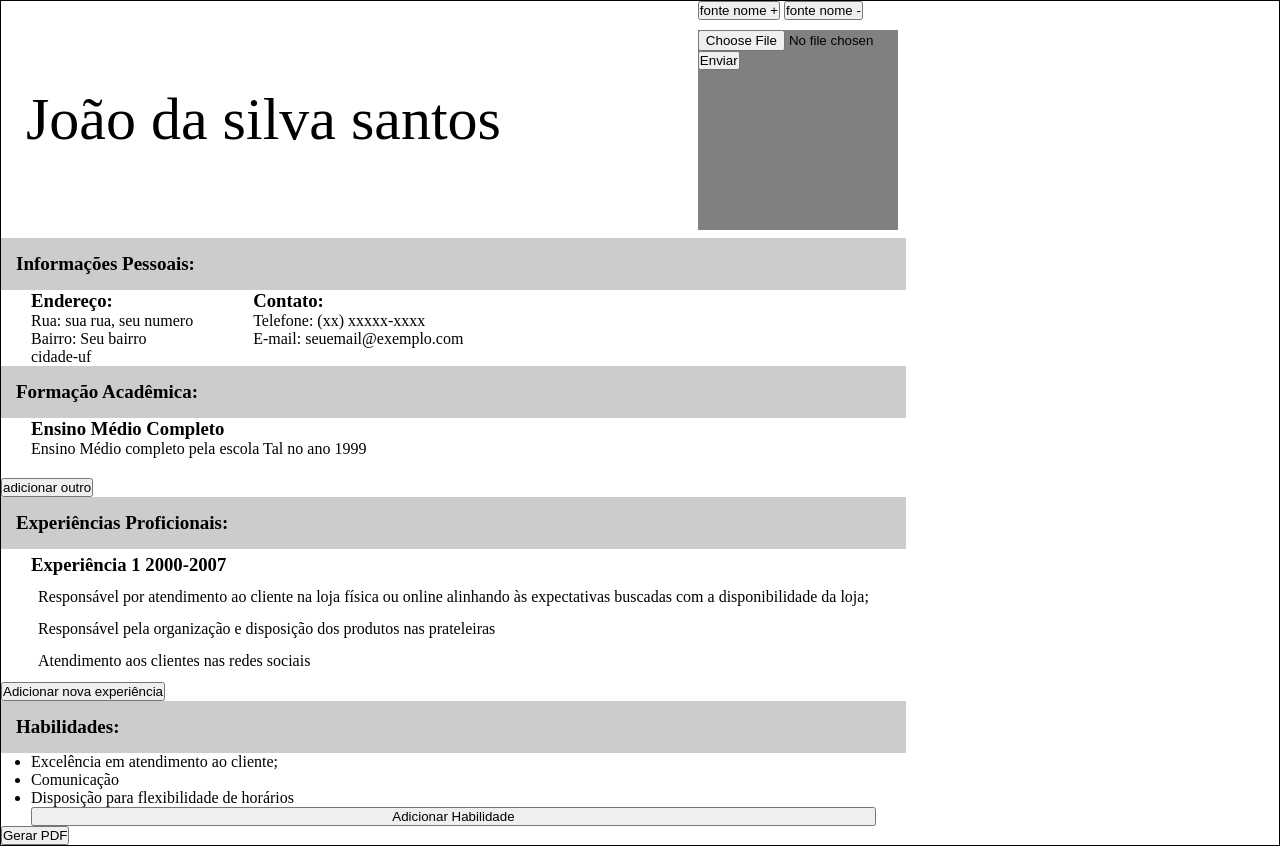
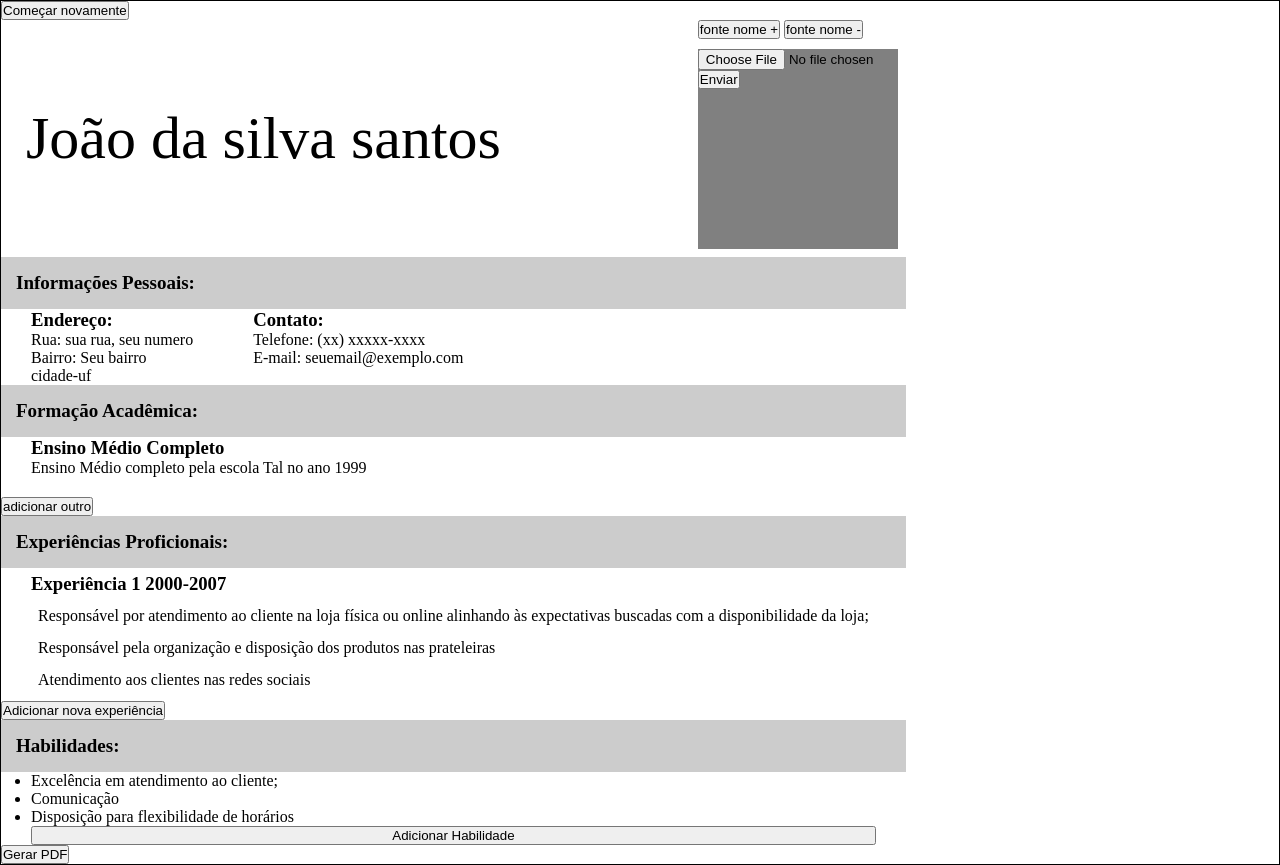
Before and after one commit to victorfort/GeraCurriculo, a plain HTML site: page index.html in a window 1280 px wide. Drawn offline with nearby package versions, Linux system fonts and the light colour scheme; a script that the page names is missing.

Commit message:
adição de botão para começar novamente

```diff
--- a/index.html
+++ b/index.html
@@ -35,10 +35,13 @@
           </div>
 
     <main id="impressao">
+        <button id="comecarNovamente" onclick="limparDados()">Começar novamente</button>
         <div id="cabecalho" >
+
             <div id="nome"><p>João da silva santos</p></div>
 
             <div id="img">
+
                 <button id="btnAumentarfonte" onclick="aumentarFonte()">fonte nome +</button>
                         <button id="btnDiminuirFonte" onclick="diminuirFonte()">fonte nome -</button>
                 <div id="container-imagem">
```
